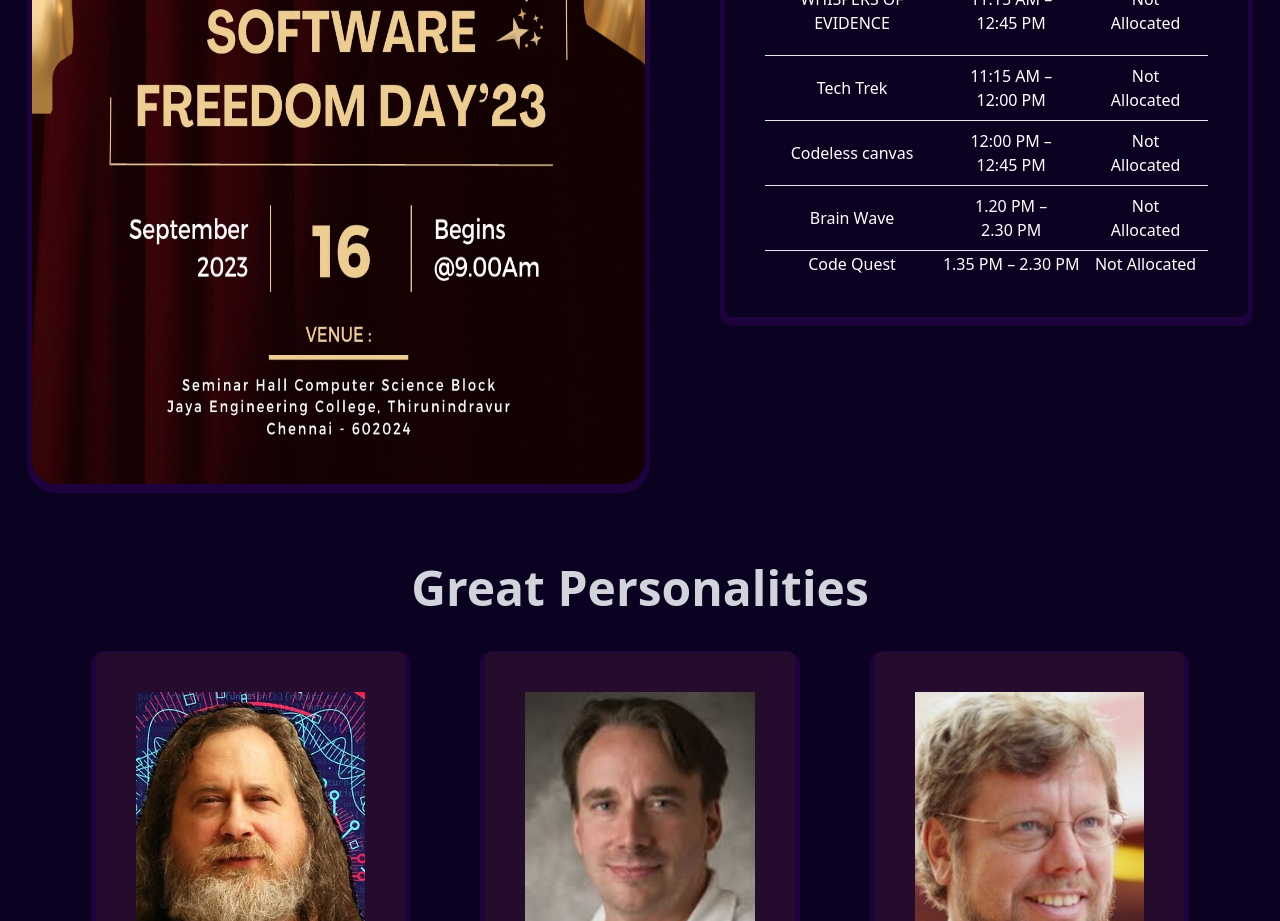
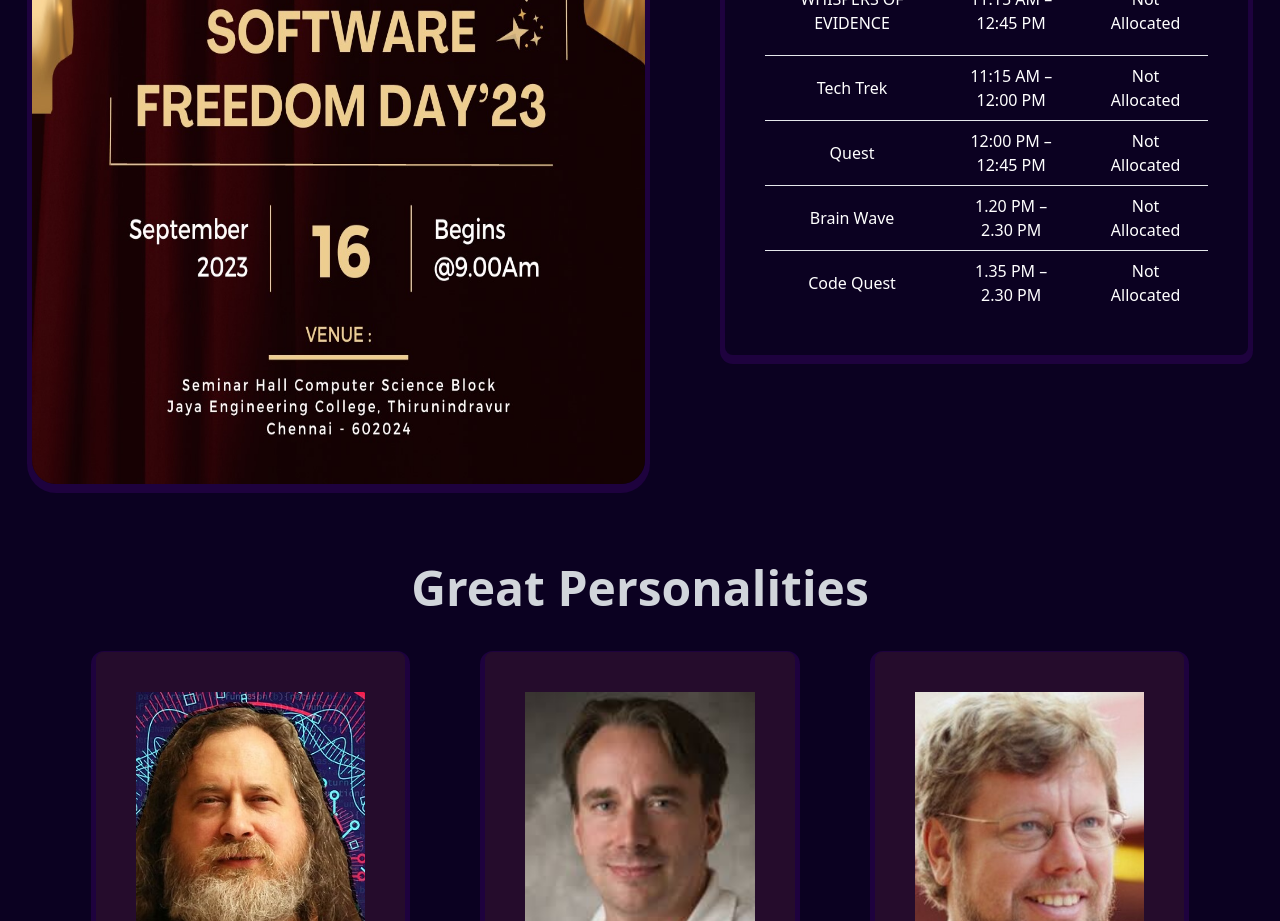
Before and after one commit to Deepakraja03/JayaFossClub, a Next.js app: page / in a window 1280 px wide. Shown: the part 1700-2621 px from the top of the page. Built offline with nearby package versions, Linux system fonts and the light colour scheme.

Commit message:
updated the event schedule

```diff
--- a/pages/index.tsx
+++ b/pages/index.tsx
@@ -224,25 +224,23 @@
                     <td className="border-b lg:px-5 lg:py-2">Not Allocated</td>
                   </tr>
                   <tr>
-                    <td className="border-b lg:px-5 lg:py-5">
-                      Codeless canvas
-                    </td>
+                    <td className="border-b lg:px-5 lg:py-5">Quest</td>
                     <td className="border-b lg:px-5 lg:py-2">
                       12:00 PM – 12:45 PM
                     </td>
                     <td className="border-b lg:px-5 lg:py-2">Not Allocated</td>
                   </tr>
                   <tr>
-                    <td className="border-b lg:px-5 lg:py-2">Brain Wave</td>
+                    <td className="border-b lg:px-5 lg:py-5">Brain Wave</td>
                     <td className="border-b lg:px-5 lg:py-2">
                       1.20 PM – 2.30 PM
                     </td>
                     <td className="border-b lg:px-5 lg:py-2">Not Allocated</td>
                   </tr>
                   <tr>
-                    <td>Code Quest</td>
-                    <td>1.35 PM – 2.30 PM</td>
-                    <td>Not Allocated</td>
+                    <td className="lg:px-5 lg:py-5">Code Quest</td>
+                    <td className="lg:px-5 lg:py-2">1.35 PM – 2.30 PM</td>
+                    <td className=" lg:px-5 lg:py-2">Not Allocated</td>
                   </tr>
                 </tbody>
               </table>
```
